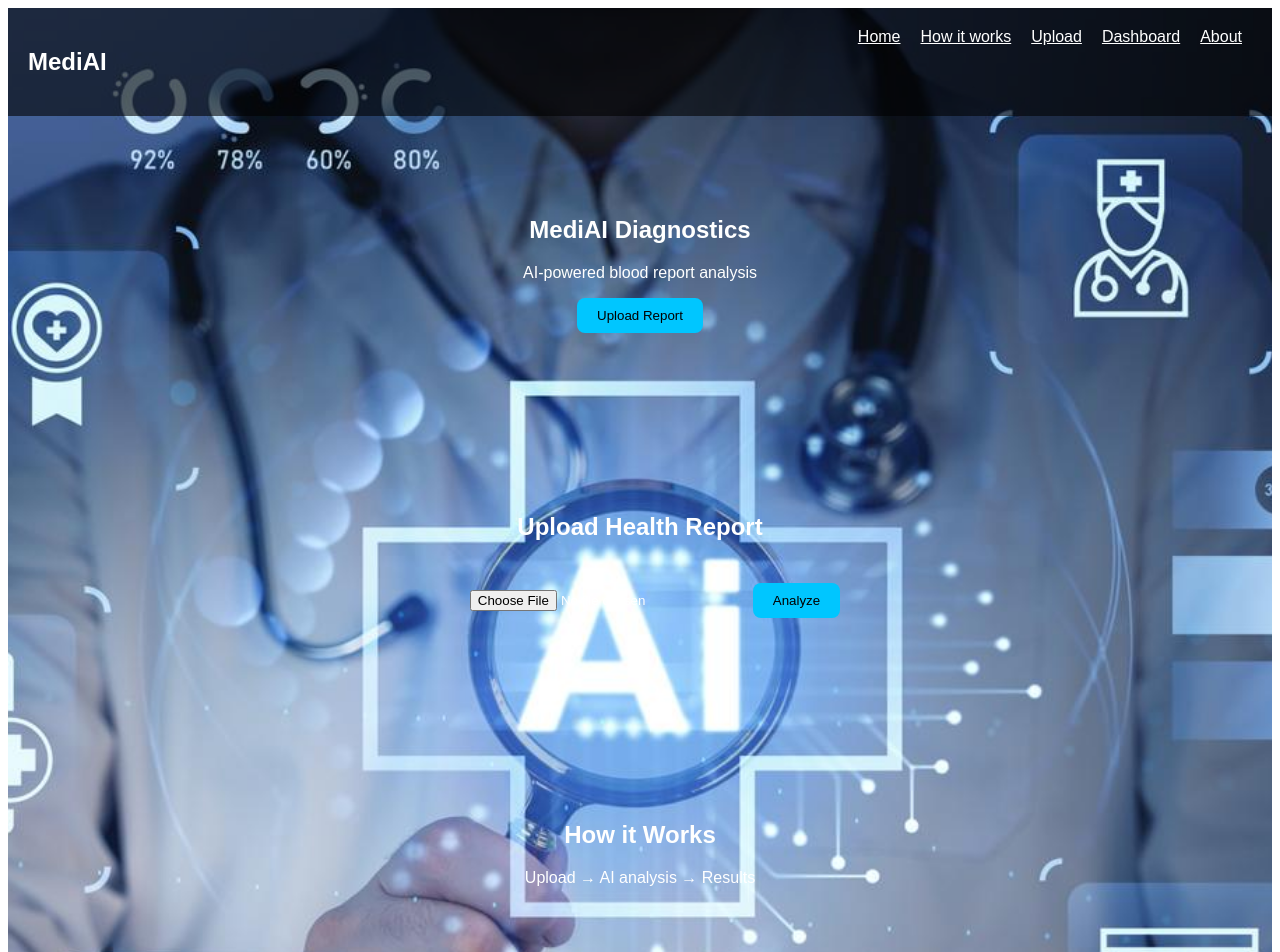
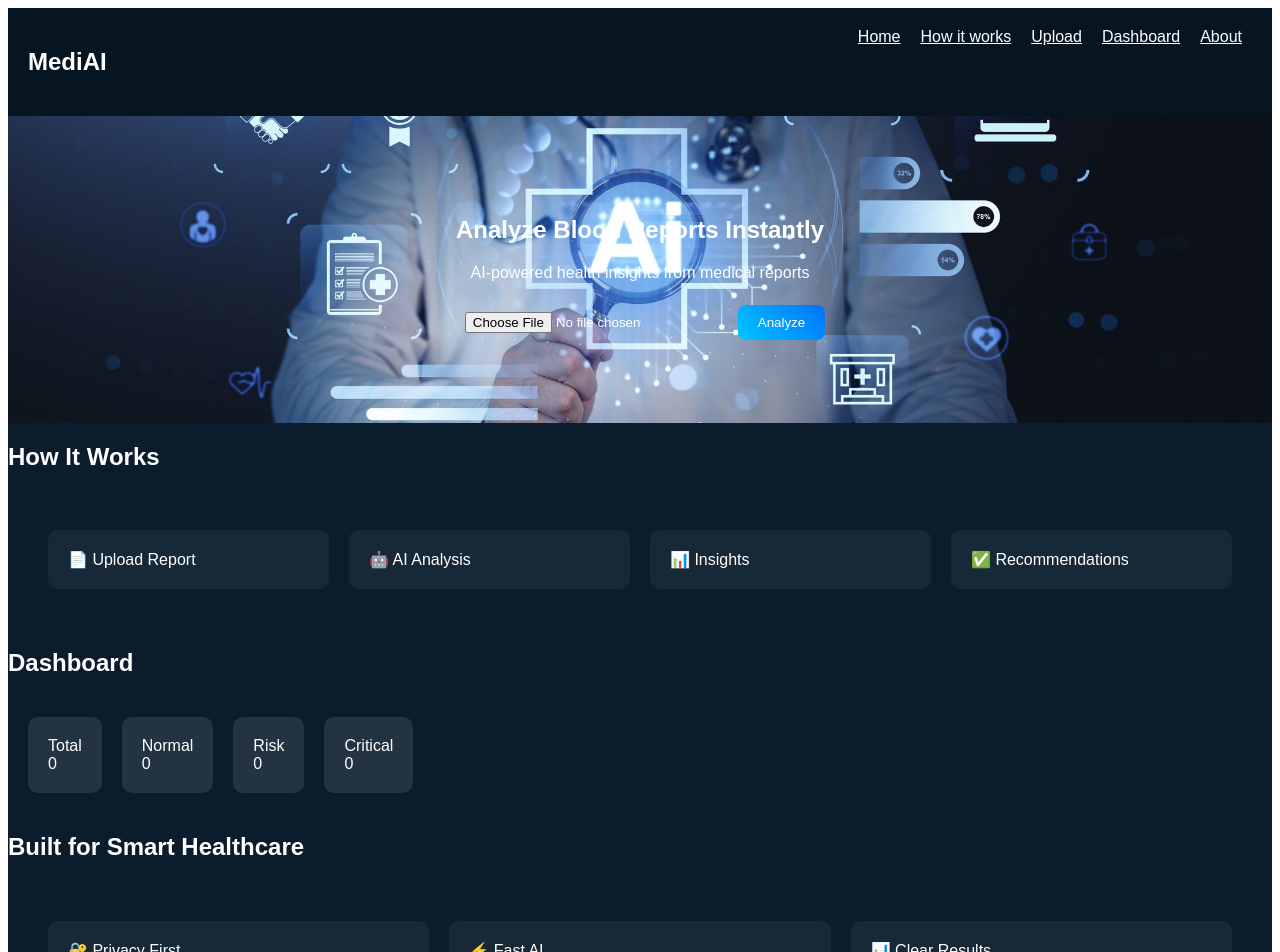
Before and after one commit to Rahul2127git/MediAI-Diagnostics, a Next.js app in the folder mediai-diagnostics/frontend/: page / in a window 1280 px wide. Shown: the top 952 px of the page. Built offline with nearby package versions, Linux system fonts and the light colour scheme.

Commit message:
Update index.js

```diff
--- a/mediai-diagnostics/frontend/pages/index.js
+++ b/mediai-diagnostics/frontend/pages/index.js
@@ -2,6 +2,7 @@ import { useState } from "react";
 
 export default function Home() {
   const [file, setFile] = useState(null);
+  const [result, setResult] = useState(null);
 
   const handleUpload = async () => {
     if (!file) return alert("Select a file");
@@ -19,7 +20,7 @@ export default function Home() {
       );
 
       const data = await res.json();
-      alert(JSON.stringify(data, null, 2));
+      setResult(data);
     } catch {
       alert("Backend error");
     }
@@ -40,20 +41,12 @@ export default function Home() {
         </div>
       </nav>
 
-      {/* HERO */}
+      {/* HERO + UPLOAD (COMBINED) */}
       <section id="home" className="hero">
-        <h1>MediAI Diagnostics</h1>
-        <p>AI-powered blood report analysis</p>
+        <h1>Analyze Blood Reports Instantly</h1>
+        <p>AI-powered health insights from medical reports</p>
 
-        <a href="#upload">
-          <button>Upload Report</button>
-        </a>
-      </section>
-
-      {/* UPLOAD SECTION (MAIN FEATURE) */}
-      <section id="upload" className="upload">
-        <h2>Upload Health Report</h2>
-
+        <div className="uploadBox">
           <input
             type="file"
             accept=".pdf,.csv,.xlsx,.xls,.png,.jpg,.jpeg"
@@ -61,28 +54,56 @@ export default function Home() {
           />
 
           <button onClick={handleUpload}>Analyze</button>
+        </div>
       </section>
+
+      {/* RESULT SECTION */}
+      {result && (
+        <section className="result">
+          <h2>Analysis Result</h2>
+          <pre>{JSON.stringify(result, null, 2)}</pre>
+        </section>
+      )}
 
       {/* HOW IT WORKS */}
       <section id="how" className="how">
-        <h2>How it Works</h2>
-        <p>Upload → AI analysis → Results</p>
+        <h2>How It Works</h2>
+
+        <div className="grid">
+          <div className="card">📄 Upload Report</div>
+          <div className="card">🤖 AI Analysis</div>
+          <div className="card">📊 Insights</div>
+          <div className="card">✅ Recommendations</div>
+        </div>
       </section>
 
       {/* DASHBOARD */}
-      <section id="dashboard">
+      <section id="dashboard" className="dashboard">
         <h2>Dashboard</h2>
+
+        <div className="stats">
+          <div>Total<br/><span>0</span></div>
+          <div>Normal<br/><span>0</span></div>
+          <div>Risk<br/><span>0</span></div>
+          <div>Critical<br/><span>0</span></div>
+        </div>
       </section>
 
-      {/* ABOUT */}
-      <section id="about">
-        <h2>About</h2>
+      {/* FEATURES */}
+      <section id="about" className="features">
+        <h2>Built for Smart Healthcare</h2>
+
+        <div className="grid">
+          <div className="card">🔐 Privacy First</div>
+          <div className="card">⚡ Fast AI</div>
+          <div className="card">📊 Clear Results</div>
+        </div>
       </section>
 
-      {/* STYLE */}
+      {/* STYLES */}
       <style jsx>{`
         .container {
-          background: url("/bg.jpg") no-repeat center/cover;
+          background: #0b1c2c;
           color: white;
           font-family: Arial;
         }
@@ -91,7 +112,7 @@ export default function Home() {
           display: flex;
           justify-content: space-between;
           padding: 20px;
-          background: rgba(0,0,0,0.6);
+          background: #071521;
         }
 
         nav a {
@@ -99,21 +120,57 @@ export default function Home() {
           color: white;
         }
 
-        section {
+        .hero {
+          text-align: center;
           padding: 80px;
-          text-align: center;
+          background: url("/bg.jpg") center/cover;
         }
 
-        .upload input {
-          margin: 20px;
+        .uploadBox {
+          margin-top: 20px;
+        }
+
+        input {
           padding: 10px;
+          margin-right: 10px;
         }
 
         button {
           padding: 10px 20px;
-          background: #00c6ff;
+          background: linear-gradient(45deg, #00c6ff, #0072ff);
           border: none;
           border-radius: 8px;
+          color: white;
+        }
+
+        .grid {
+          display: grid;
+          grid-template-columns: repeat(auto-fit, minmax(200px, 1fr));
+          gap: 20px;
+          padding: 40px;
+        }
+
+        .card {
+          background: rgba(255,255,255,0.05);
+          padding: 20px;
+          border-radius: 10px;
+        }
+
+        .stats {
+          display: flex;
+          gap: 20px;
+          padding: 20px;
+        }
+
+        .stats div {
+          background: rgba(255,255,255,0.1);
+          padding: 20px;
+          border-radius: 10px;
+        }
+
+        .result {
+          padding: 40px;
+          background: black;
         }
       `}</style>
     </div>
```
Lines whose indentation alone changed are shown as unchanged.
